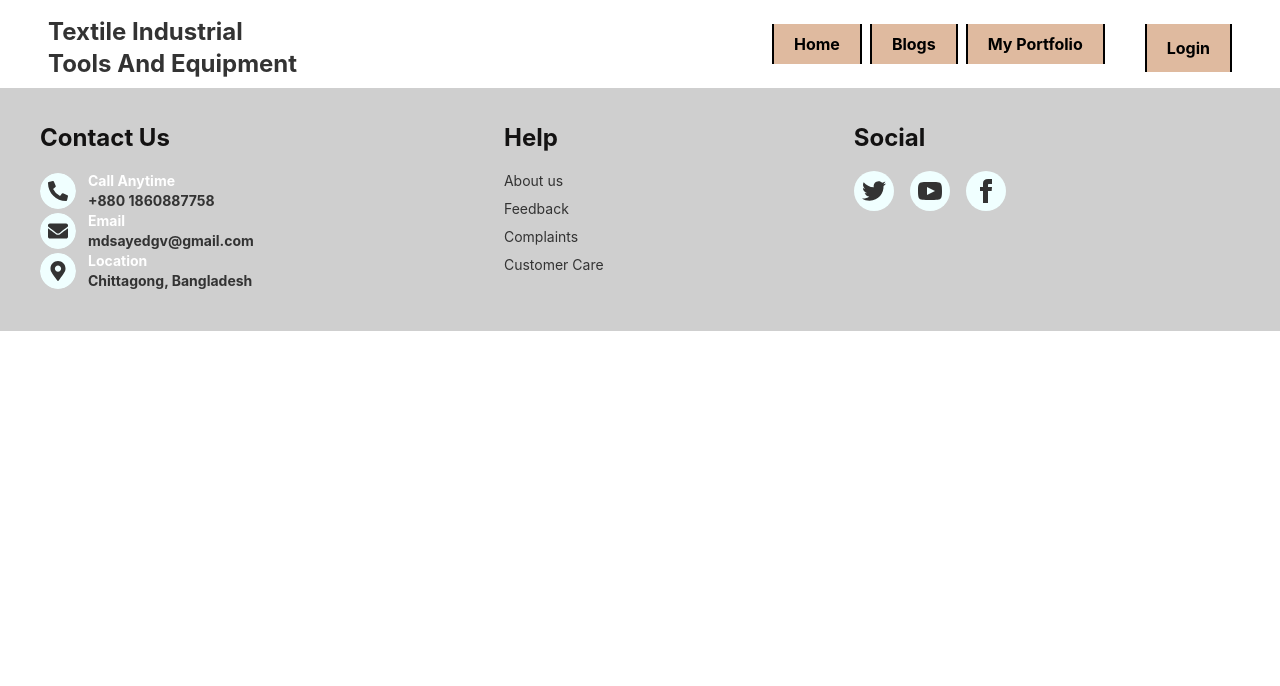
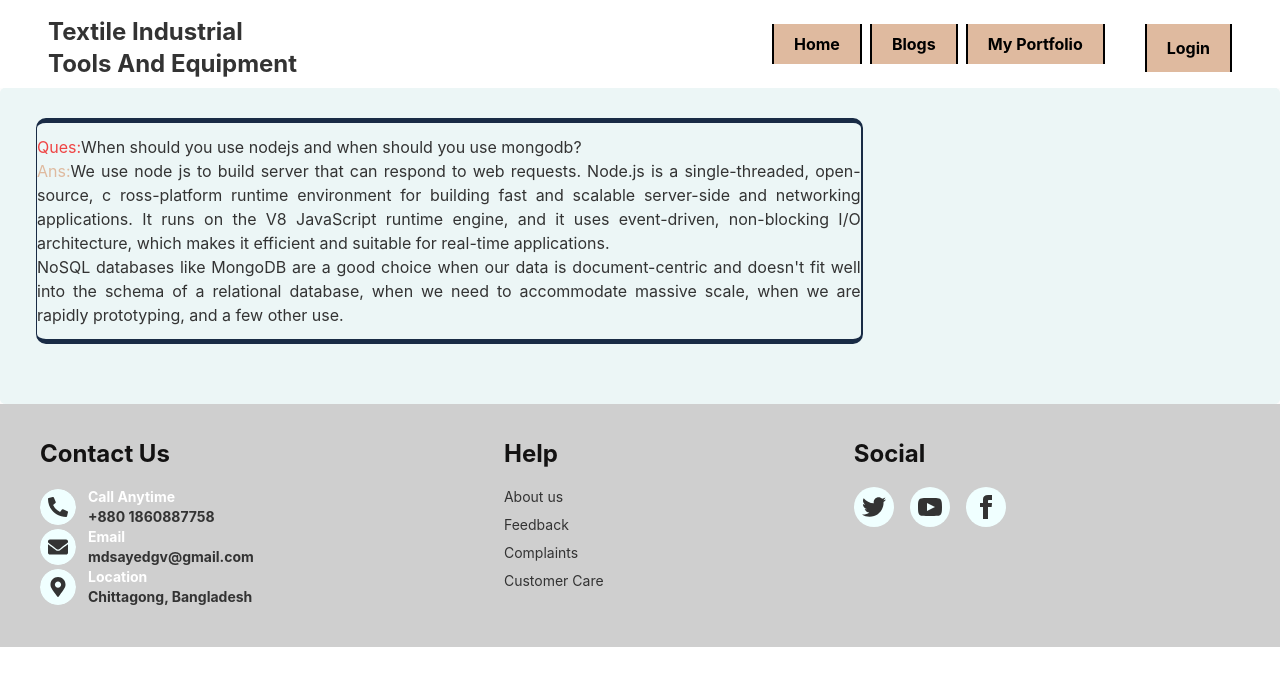
Before and after one commit to mdsayed333/textile_industrial_tools_equipment_client_as12, a React (Create React App) app: page /blog in a window 1280 px wide. Shown: the top 686 px of the page. Built offline with nearby package versions, Linux system fonts and the light colour scheme; no server answers.

Commit message:
Edit ReadMe.md file

```diff
--- a/src/App.js
+++ b/src/App.js
@@ -5,10 +5,8 @@ import Login from "./Pages/Login/Login";
 import Register from "./Pages/Login/Register";
 import NotFound from "./Pages/Shared/NotFound/NotFound";
 import HeaderNav from "./Pages/Shared/HeaderNav/HeaderNav";
-import Blogs from "./Pages/Blogs/Blogs";
 import Purchase from "./Pages/Home/Tools/Purchase";
 import RequireAuth from "./Pages/Login/RequireAuth";
-import AddProduct from "./Pages/AddProduct/AddProduct";
 import { ToastContainer } from "react-toastify";
 import "react-toastify/dist/ReactToastify.css";
 import Dashboard from "./Pages/Dashboard/Dashboard";
@@ -21,6 +19,8 @@ import RequireAdmin from "./Pages/Login/RequireAdmin";
 import ManageProducts from "./Pages/Dashboard/ManageProducts/ManageProducts";
 import ManageAllOrders from "./Pages/Dashboard/ManageAllOrders/ManageAllOrders";
 import MyPortfolio from "./Pages/MyPortfolio/MyPortfolio";
+import AddProduct from "./Pages/Dashboard/AddProduct/AddProduct";
+import Blog from "./Pages/Blog/Blog";
 
 function App() {
   return (
@@ -29,7 +29,7 @@ function App() {
       <Routes>
         <Route path="/" element={<Home></Home>}></Route>
         <Route path="/home" element={<Home></Home>}></Route>
-        <Route path="/blog" element={<Blogs></Blogs>}></Route>
+        <Route path="/blog" element={<Blog></Blog>}></Route>
         <Route path="portfolio" element={<MyPortfolio></MyPortfolio>}></Route>
         <Route
           path="/purchase/:id"
--- /dev/null
+++ b/src/Pages/Blog/Blog.css
@@ -0,0 +1,25 @@
+
+.blogContainer{
+    border-radius: 5px;
+    text-align: justify;
+    background-color: rgb(236, 246, 246);
+    padding: 30px 20px;
+}
+.blogs{
+    margin-bottom: 30px;
+}
+.my-element{
+    border-top: 5px solid rgb(25, 43, 69);
+    border-right: 1px solid rgb(25, 43, 69);
+    border-bottom: 5px solid rgb(25, 43, 69);
+    border-left: 2px solid rgb(25, 43, 69);
+    border-radius: 10px ;
+
+}
+.my-element-right{
+    border-top: 5px solid rgb(25, 43, 69);
+    border-right: 2px solid rgb(25, 43, 69);
+    border-bottom: 5px solid rgb(25, 43, 69);
+    border-left: 1px solid rgb(25, 43, 69);
+    border-radius: 10px ;
+}
--- /dev/null
+++ b/src/Pages/Blog/Blog.js
@@ -0,0 +1,37 @@
+import React from "react";
+import "./Blog.css";
+
+const Blogs = () => {
+  return (
+    <div className="blogContainer">
+
+      <div className="md:w-8/12 mx-4">
+        <div className=" blogs py-3 my-element-right">
+          <h4>
+            <span className="text-red-500">Ques:</span>
+            When should you use nodejs and when should you use mongodb?
+          </h4>
+          <p>
+            <span className="text-accent fw-bold">Ans:</span>
+            We use node js to build server that can respond to web requests.
+            Node.js is a single-threaded, open-source, c ross-platform runtime
+            environment for building fast and scalable server-side and
+            networking applications. It runs on the V8 JavaScript runtime
+            engine, and it uses event-driven, non-blocking I/O architecture,
+            which makes it efficient and suitable for real-time applications.
+            <br />
+            <span className="my-2 d-block">
+              NoSQL databases like MongoDB are a good choice when our data is
+              document-centric and doesn't fit well into the schema of a
+              relational database, when we need to accommodate massive scale,
+              when we are rapidly prototyping, and a few other use.
+            </span>
+          </p>
+        </div>
+      </div>
+
+    </div>
+  );
+};
+
+export default Blogs;
--- a/src/Pages/Blogs/Blogs.js
+++ /dev/null
@@ -1,11 +0,0 @@
-import React from 'react';
-
-const Blogs = () => {
-    return (
-        <div>
-
-        </div>
-    );
-};
-
-export default Blogs;
```
Also changed, not shown: src/Pages/Dashboard/AddProduct/AddProduct.js (renamed from src/Pages/AddProduct/AddProduct.js), 1 other file (tests, documents, lock files or other folders).
